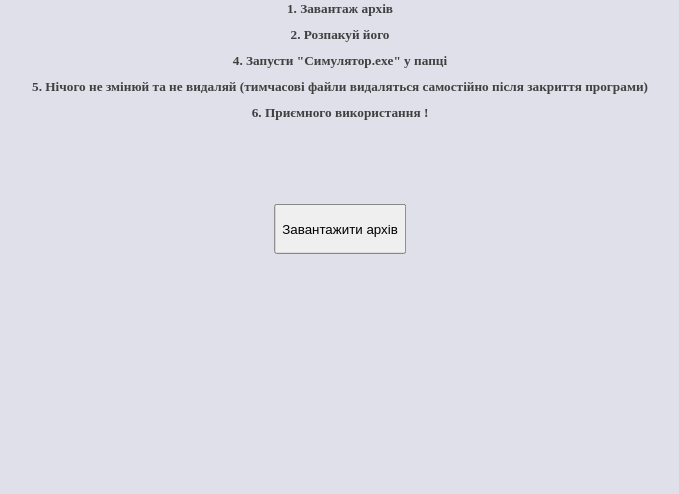
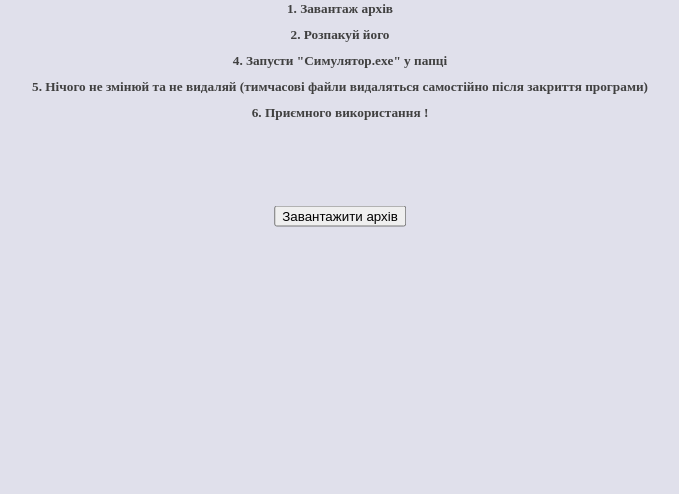
Before and after one commit to Vladoyko/phisics_project, a Flask app: page / in a window 1280 px wide. Shown: the part 184-678 px from the top of the page, without its empty margins (300-979 px from the left). Run offline with Flask 3, Linux system fonts and the light colour scheme.

Commit message:
Update style.css

```diff
--- a/static/style.css
+++ b/static/style.css
@@ -30,8 +30,3 @@ h6 {
 h5{
     margin: 0px 0px;
 }
-
-button {
-    margin-top: 20%;
-    height: 50px;
-}
```
